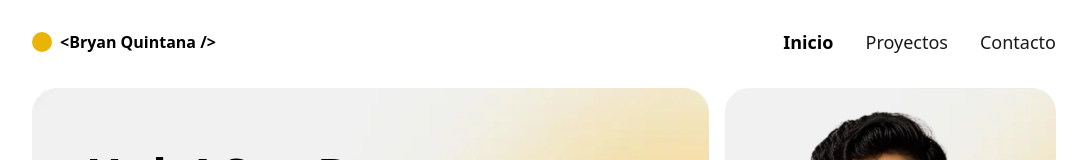
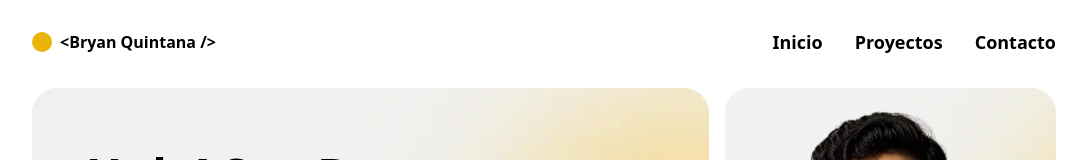
Before and after one commit to BryanQuin3/portfolio, a React (Vite) app: page / in a window 1280 px wide. Shown: the top 160 px of the page, without its empty margins (96-1183 px from the left). Built offline with nearby package versions, Linux system fonts and the light colour scheme.

Commit message:
Add react-magic-motion package and update Header and Menu components

```diff
--- a/package.json
+++ b/package.json
@@ -13,7 +13,8 @@
     "@formspree/react": "^2.5.1",
     "react": "^18.2.0",
     "react-dom": "^18.2.0",
-    "react-intersection-observer": "^9.5.3"
+    "react-intersection-observer": "^9.5.3",
+    "react-magic-motion": "^1.1.1"
   },
   "devDependencies": {
     "@types/react": "^18.2.15",
--- a/src/components/Header.jsx
+++ b/src/components/Header.jsx
@@ -1,8 +1,8 @@
 import { Menu } from "./Menu";
 export const Header = () => {
   return (
-    <header className="flex justify-between pt-3 w-full">
-      <nav className="bg-white border-gray-200 w-full px-4 md:px-0">
+    <header className="flex justify-between mt-3 w-full">
+      <nav className="bg-white border-gray-200 w-full px-4 rounded-b-lg backdrop-blur-sm bg-white/70 md:px-0">
         <div className="max-w-screen-xl flex flex-wrap items-center justify-between mx-auto p-4 lg:px-0">
           <ul className="flex items-center gap-2">
             <li className="bg-yellow-500 rounded-full h-5 w-5"></li>
--- a/src/components/Menu.jsx
+++ b/src/components/Menu.jsx
@@ -1,9 +1,12 @@
+/* eslint-disable react/prop-types */
 import { menuOptions } from "../contstants/constants";
 import { handleToggle, handleSmoothScroll } from "../logics/logics";
 import { MenuIcon } from "./Icons";
 import { useRef } from "react";
+import { handleHoverMouseEnter, handleHoverMouseLeave } from "../logics/logics";
 export const Menu = () => {
   const menuContainer = useRef(null);
+  const backdropRef = useRef(null);
 
   return (
     <>
@@ -19,21 +22,30 @@ export const Menu = () => {
         <MenuIcon />
       </button>
       <div
+        ref={backdropRef}
+        className={`hidden lg:block absolute bg-black/5 backdrop-blur-lg rounded left-[var(--left)]
+        top-[var(--top)] w-[var(--width)] h-[var(--height)] transition-all duration-300
+        ease-in-out opacity-0
+        `}
+      ></div>
+      <nav
         ref={menuContainer}
         className="hidden w-full md:block md:w-auto"
         id="navbar-default"
       >
-        <ul className="relative ont-medium flex flex-col items-center p-4 md:p-0 mt-4 border border-gray-100 rounded-lg bg-gray-50 md:flex-row md:space-x-8 md:mt-0 md:border-0 md:bg-white">
+        <ul className="relative font-medium flex flex-col items-center p-4 md:p-0 mt-4 rounded-lg  md:flex-row md:space-x-8 md:mt-0">
           {menuOptions.map((option, index) => (
             <li key={index} className="group text-black text-lg ">
               <a
+                onMouseEnter={(e) =>
+                  handleHoverMouseEnter(e, backdropRef.current)
+                }
+                onMouseLeave={(e) =>
+                  handleHoverMouseLeave(e, backdropRef.current)
+                }
                 title={`ir a ${option.name}`}
                 href={option.link}
-                className={`hover:opacity-100 cursor-pointer ${
-                  option.link === "/"
-                    ? "opacity-100 font-semibold"
-                    : "opacity-90"
-                }`}
+                className={`cursor-pointer font-semibold`}
                 onClick={(e) => handleSmoothScroll(e, option.link)}
               >
                 {option.name}
@@ -41,7 +53,7 @@ export const Menu = () => {
             </li>
           ))}
         </ul>
-      </div>
+      </nav>
     </>
   );
 };
--- a/src/logics/logics.js
+++ b/src/logics/logics.js
@@ -48,3 +48,18 @@ export const handleSmoothScroll = (element, link) => {
     });
   }
 };
+
+export const handleHoverMouseEnter = (event, menuBackdrop) => {
+  const { left, top, width, height } = event.target.getBoundingClientRect();
+  menuBackdrop.style.setProperty("--left", `${left - 168}px`);
+  menuBackdrop.style.setProperty("--top", `${top - 12}px`);
+  menuBackdrop.style.setProperty("--width", `${width + 10}px`);
+  menuBackdrop.style.setProperty("--height", `${height + 4}px`);
+  menuBackdrop.style.opacity = 1;
+  menuBackdrop.style.visibility = "visible";
+};
+
+export const handleHoverMouseLeave = (event, menuBackdrop) => {
+  menuBackdrop.style.opacity = 0;
+  menuBackdrop.style.visibility = "hidden";
+};
```
Also changed, not shown: 1 other file (tests, documents, lock files or other folders).
